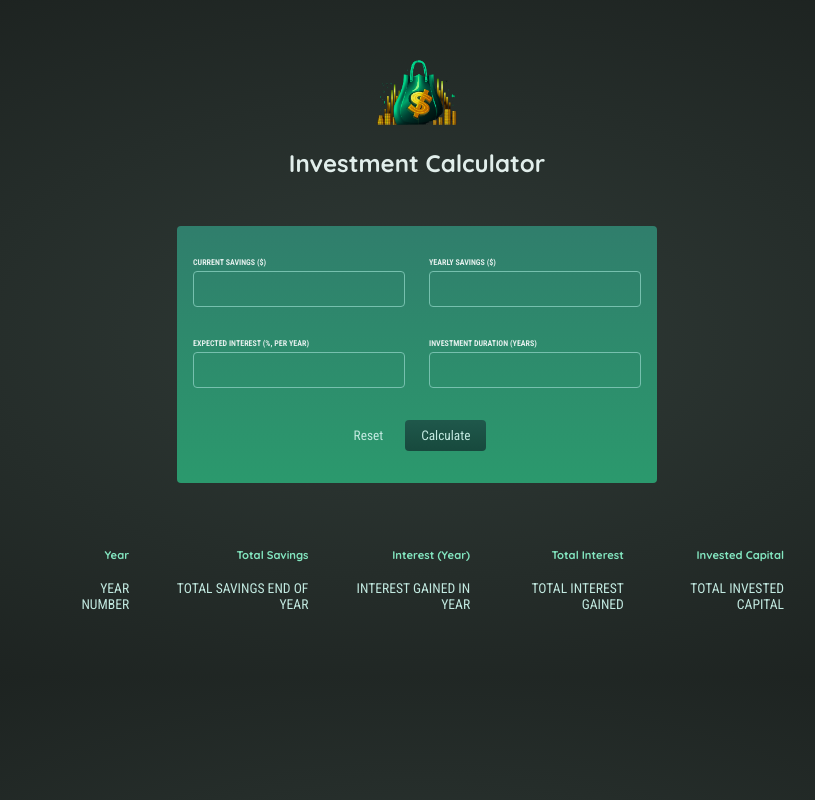
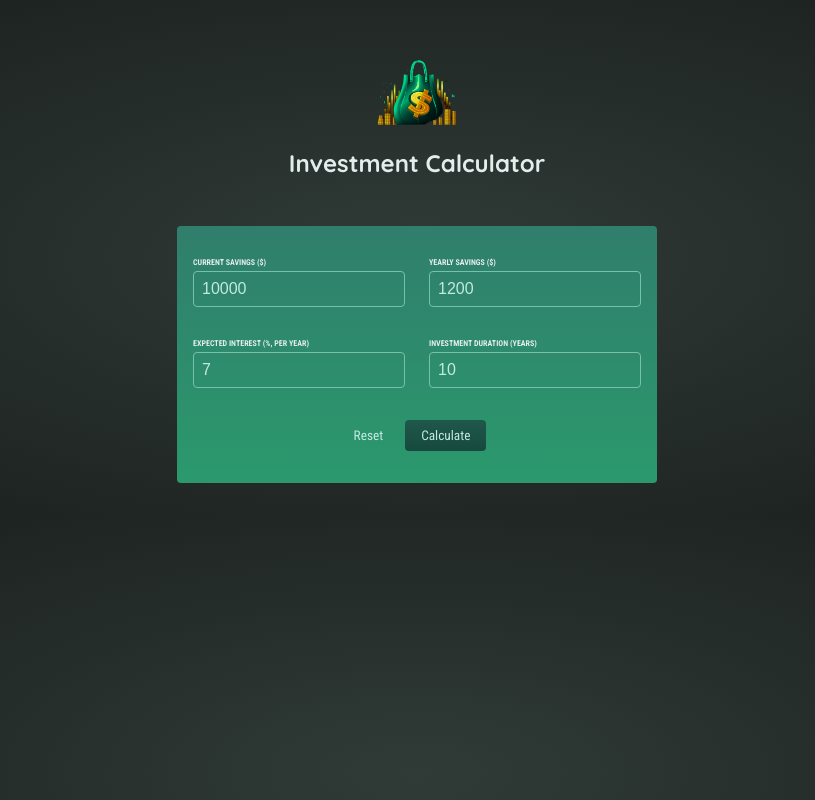
Before and after one commit to wostrau/my-investment-calculator-app, a React (Create React App) app: page / in a window 1280 px wide. Shown: the whole page, without its empty margins (223-1038 px from the left). Built offline with nearby package versions, Linux system fonts and the light colour scheme; the HTML template or start-up script is replaced by a standard one.

Commit message:
added handlers and initial state for UserInput component which contains form

```diff
--- a/src/App.tsx
+++ b/src/App.tsx
@@ -1,4 +1,6 @@
 import logo from './assets/investment-calculator-logo.png';
+import Header from './components/Header/Header';
+import UserInput from './components/UserInput/UserInput';
 
 function App() {
   const calculateHandler = (userInput: any) => {
@@ -30,67 +32,13 @@ function App() {
 
   return (
     <div>
-      <header className="header">
-        <img src={logo} alt="logo" />
-        <h1>Investment Calculator</h1>
-      </header>
-
-      <form className="form">
-        <div className="input-group">
-          <p>
-            <label htmlFor="current-savings">Current Savings ($)</label>
-            <input type="number" id="current-savings" />
-          </p>
-          <p>
-            <label htmlFor="yearly-contribution">Yearly Savings ($)</label>
-            <input type="number" id="yearly-contribution" />
-          </p>
-        </div>
-        <div className="input-group">
-          <p>
-            <label htmlFor="expected-return">
-              Expected Interest (%, per year)
-            </label>
-            <input type="number" id="expected-return" />
-          </p>
-          <p>
-            <label htmlFor="duration">Investment Duration (years)</label>
-            <input type="number" id="duration" />
-          </p>
-        </div>
-        <p className="actions">
-          <button type="reset" className="buttonAlt">
-            Reset
-          </button>
-          <button type="submit" className="button">
-            Calculate
-          </button>
-        </p>
-      </form>
+      <Header />
+      <UserInput />
 
       {/* Todo: Show below table conditionally (only once result data is available) */}
       {/* Show fallback text if no data is available */}
 
-      <table className="result">
-        <thead>
-          <tr>
-            <th>Year</th>
-            <th>Total Savings</th>
-            <th>Interest (Year)</th>
-            <th>Total Interest</th>
-            <th>Invested Capital</th>
-          </tr>
-        </thead>
-        <tbody>
-          <tr>
-            <td>YEAR NUMBER</td>
-            <td>TOTAL SAVINGS END OF YEAR</td>
-            <td>INTEREST GAINED IN YEAR</td>
-            <td>TOTAL INTEREST GAINED</td>
-            <td>TOTAL INVESTED CAPITAL</td>
-          </tr>
-        </tbody>
-      </table>
+
     </div>
   );
 }
--- /dev/null
+++ b/src/components/Header/Header.tsx
@@ -0,0 +1,14 @@
+import React from 'react';
+
+import logo from '../../assets/investment-calculator-logo.png';
+
+const Header: React.FC = () => {
+  return (
+    <header className='header'>
+      <img src={logo} alt='logo' />
+      <h1>Investment Calculator</h1>
+    </header>
+  );
+};
+
+export default Header;
--- /dev/null
+++ b/src/components/UserInput/UserInput.tsx
@@ -0,0 +1,92 @@
+import React, { useState, FormEvent } from 'react';
+
+const initialUserInput = {
+  currentSavings: 10000,
+  yearlyContribution: 1200,
+  expectedReturn: 7,
+  duration: 10,
+};
+
+const UserInput: React.FC = () => {
+  const [userInput, setUserInput] = useState(initialUserInput);
+
+  const submitHandler = (event: FormEvent<HTMLFormElement>) => {
+    event.preventDefault();
+  };
+
+  const resetHandler = () => {
+    setUserInput(initialUserInput);
+  };
+
+  const inputChangeHandler = (identifier: string, value: string) => {
+    setUserInput((prevState) => ({ ...prevState, [identifier]: value }));
+  };
+
+  return (
+    <form onSubmit={submitHandler} className='form'>
+      <div className='input-group'>
+        <p>
+          <label htmlFor='current-savings'>Current Savings ($)</label>
+          <input
+            onChange={(event) =>
+              inputChangeHandler('current-savings', event.currentTarget.value)
+            }
+            type='number'
+            id='current-savings'
+            value={userInput.currentSavings}
+          />
+        </p>
+        <p>
+          <label htmlFor='yearly-contribution'>Yearly Savings ($)</label>
+          <input
+            onChange={(event) =>
+              inputChangeHandler(
+                'yearly-contribution',
+                event.currentTarget.value
+              )
+            }
+            type='number'
+            id='yearly-contribution'
+            value={userInput.yearlyContribution}
+          />
+        </p>
+      </div>
+      <div className='input-group'>
+        <p>
+          <label htmlFor='expected-return'>
+            Expected Interest (%, per year)
+          </label>
+          <input
+            onChange={(event) =>
+              inputChangeHandler('expected-return', event.currentTarget.value)
+            }
+            type='number'
+            id='expected-return'
+            value={userInput.expectedReturn}
+          />
+        </p>
+        <p>
+          <label htmlFor='duration'>Investment Duration (years)</label>
+          <input
+            onChange={(event) =>
+              inputChangeHandler('duration', event.currentTarget.value)
+            }
+            type='number'
+            id='duration'
+            value={userInput.duration}
+          />
+        </p>
+      </div>
+      <p className='actions'>
+        <button type='reset' className='buttonAlt' onClick={resetHandler}>
+          Reset
+        </button>
+        <button type='submit' className='button'>
+          Calculate
+        </button>
+      </p>
+    </form>
+  );
+};
+
+export default UserInput;
```
Also changed, not shown: src/components/ResultsTable/ResultsTable.tsx (added, +28 -0 lines).
